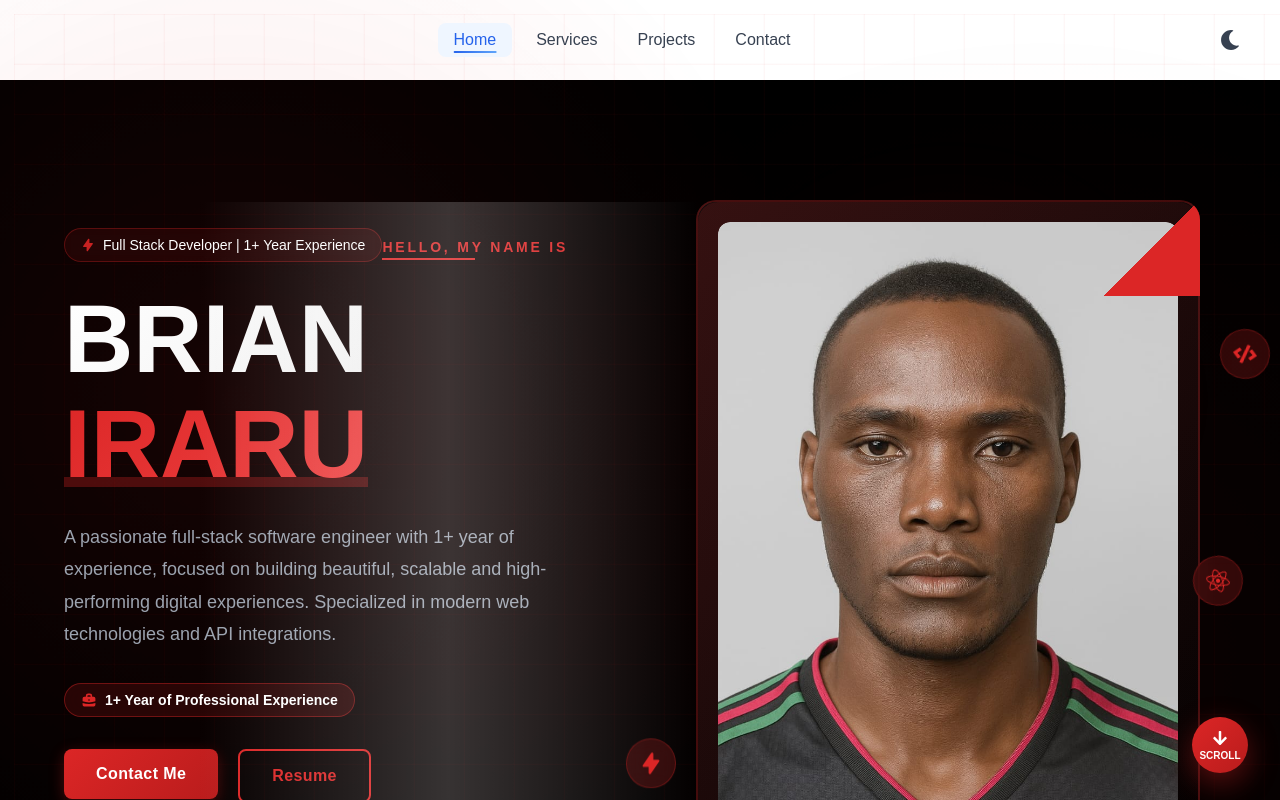
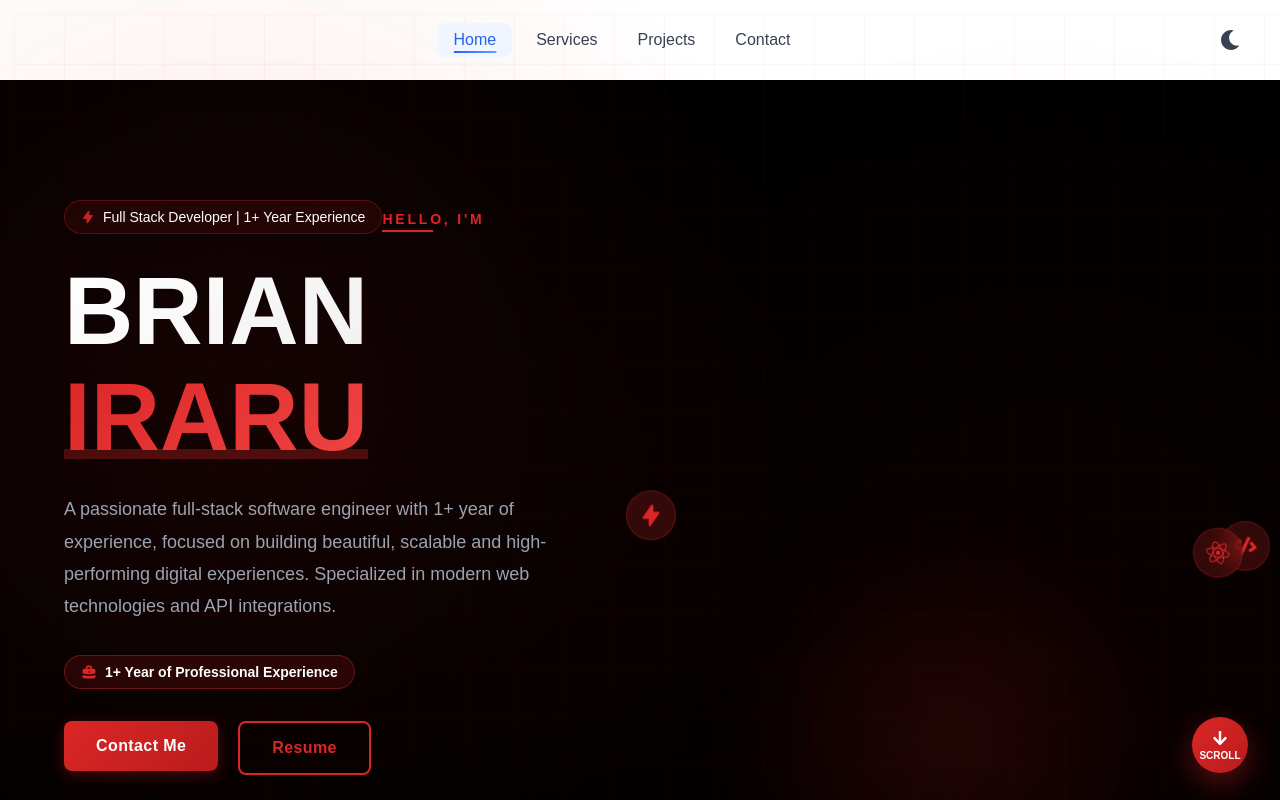
Before and after one commit to irarubrian/portfolio, a React (Vite) app: page / in a window 1280 px wide. Built offline with nearby package versions, Linux system fonts and the light colour scheme.

Commit message:
second updated code

```diff
--- a/src/components/Hero.jsx
+++ b/src/components/Hero.jsx
@@ -159,7 +159,7 @@ const Home = () => {
               <span>Full Stack Developer | 1+ Year Experience</span>
             </div>
 
-            <p className="hero-greeting">Hello, My Name Is</p>
+            <p className="hero-greeting">Hello, I'm</p>
 
             <h1 className="hero-title">
               BRIAN <br />
@@ -239,33 +239,7 @@ const Home = () => {
             transition={{ duration: 1, delay: 0.3 }}
           >
             <div className="image-glow"></div>
-            <motion.div
-              className="image-border"
-              animate={{
-                y: mouse.y * -15,
-                x: mouse.x * -15,
-                rotateX: mouse.y * 10,
-                rotateY: mouse.x * 10,
-              }}
-              transition={{ type: "spring", stiffness: 80 }}
-            >
-              <div className="image-overlay"></div>
-              <div className="profile-image-wrapper">
-                <img
-                  src={profileImage}
-                  alt="Brian Iraru"
-                  className="profile-image"
-                />
-                <div className="profile-overlay">
-                  <div className="profile-status">
-                    <span className="status-dot"></span>
-                    Available for work
-                  </div>
-                </div>
-              </div>
-              <div className="image-accent"></div>
-              <div className="image-shine"></div>
-            </motion.div>
+
 
             {/* Floating Elements */}
             <motion.div
```
